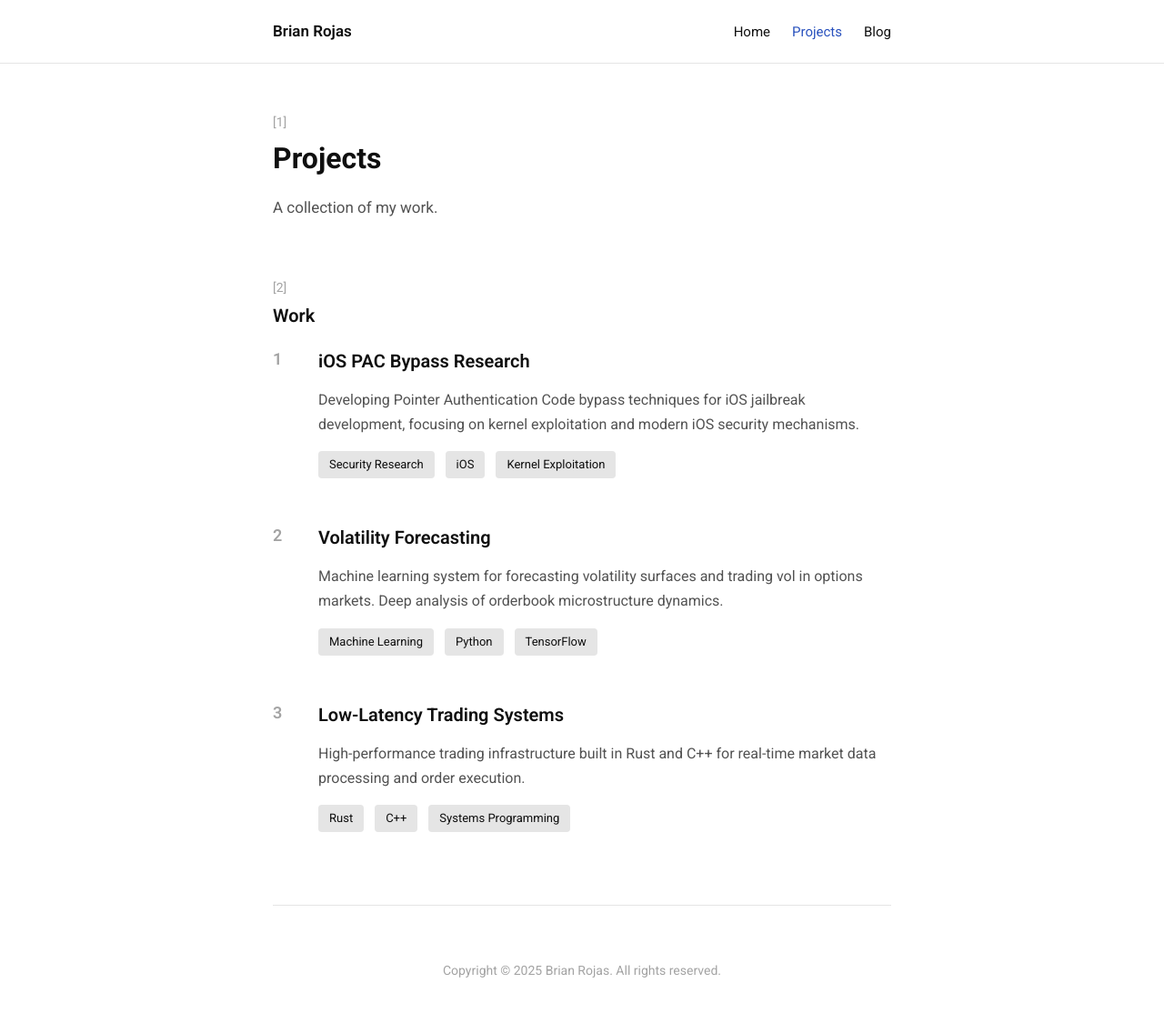
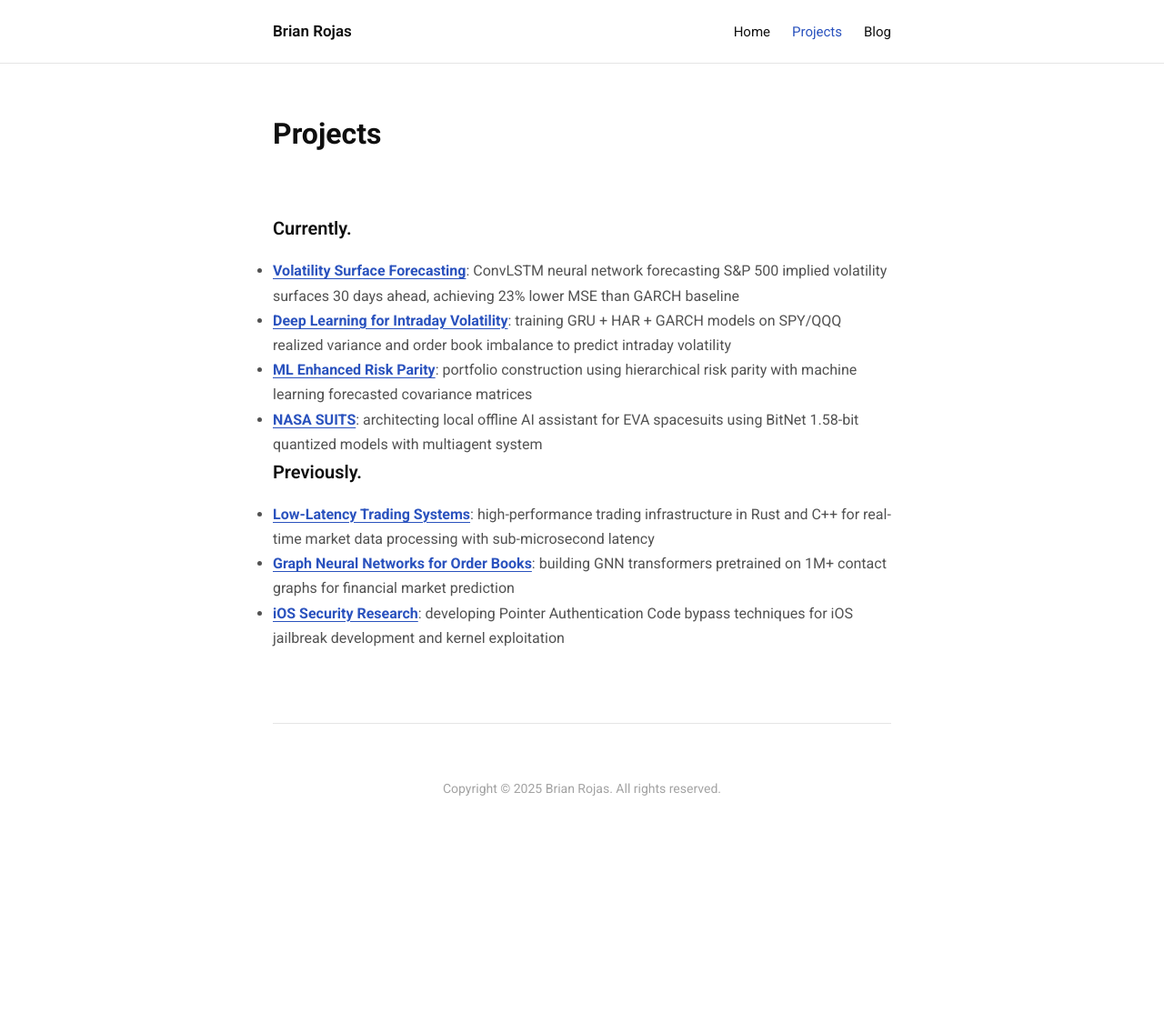
Before and after one commit to brianrojrc/brianrojrc.github.io, a Jekyll site: the page built from projects.md, in a window 1280 px wide and 1176 px high. Shown: the top 1114 px of the window at 91% size. Built offline with Jekyll 4.4.1, drawn with Linux system fonts in a browser that asks for light colours.

Commit message:
Update projects.md

```diff
--- a/projects.md
+++ b/projects.md
@@ -4,57 +4,24 @@ title: Projects
 ---
 
 <header class="page-header">
-    <span class="page-marker">[1]</span>
     <h1>Projects</h1>
-    <p class="intro">A collection of my work.</p>
 </header>
 
-<section class="projects">
-    <span class="section-marker">[2]</span>
-    <h2>Work</h2>
+<section class="projects-simple">
+    <h2 class="section-title">Currently.</h2>
 
-    <div class="project-item-detailed">
-        <div class="project-header">
-            <div class="project-number">1</div>
-            <div class="project-content">
-                <h3 class="project-title-large">iOS PAC Bypass Research</h3>
-                <p class="project-description">Developing Pointer Authentication Code bypass techniques for iOS jailbreak development, focusing on kernel exploitation and modern iOS security mechanisms.</p>
-                <div class="project-tags">
-                    <span class="tag">Security Research</span>
-                    <span class="tag">iOS</span>
-                    <span class="tag">Kernel Exploitation</span>
-                </div>
-            </div>
-        </div>
-    </div>
+    <ul class="project-list">
+        <li><strong><a href="#">Volatility Surface Forecasting</a></strong>: ConvLSTM neural network forecasting S&P 500 implied volatility surfaces 30 days ahead, achieving 23% lower MSE than GARCH baseline</li>
+        <li><strong><a href="#">Deep Learning for Intraday Volatility</a></strong>: training GRU + HAR + GARCH models on SPY/QQQ realized variance and order book imbalance to predict intraday volatility</li>
+        <li><strong><a href="#">ML Enhanced Risk Parity</a></strong>: portfolio construction using hierarchical risk parity with machine learning forecasted covariance matrices</li>
+        <li><strong><a href="#">NASA SUITS</a></strong>: architecting local offline AI assistant for EVA spacesuits using BitNet 1.58-bit quantized models with multiagent system</li>
+    </ul>
 
-    <div class="project-item-detailed">
-        <div class="project-header">
-            <div class="project-number">2</div>
-            <div class="project-content">
-                <h3 class="project-title-large">Volatility Forecasting</h3>
-                <p class="project-description">Machine learning system for forecasting volatility surfaces and trading vol in options markets. Deep analysis of orderbook microstructure dynamics.</p>
-                <div class="project-tags">
-                    <span class="tag">Machine Learning</span>
-                    <span class="tag">Python</span>
-                    <span class="tag">TensorFlow</span>
-                </div>
-            </div>
-        </div>
-    </div>
+    <h2 class="section-title">Previously.</h2>
 
-    <div class="project-item-detailed">
-        <div class="project-header">
-            <div class="project-number">3</div>
-            <div class="project-content">
-                <h3 class="project-title-large">Low-Latency Trading Systems</h3>
-                <p class="project-description">High-performance trading infrastructure built in Rust and C++ for real-time market data processing and order execution.</p>
-                <div class="project-tags">
-                    <span class="tag">Rust</span>
-                    <span class="tag">C++</span>
-                    <span class="tag">Systems Programming</span>
-                </div>
-            </div>
-        </div>
-    </div>
+    <ul class="project-list">
+        <li><strong><a href="#">Low-Latency Trading Systems</a></strong>: high-performance trading infrastructure in Rust and C++ for real-time market data processing with sub-microsecond latency</li>
+        <li><strong><a href="#">Graph Neural Networks for Order Books</a></strong>: building GNN transformers pretrained on 1M+ contact graphs for financial market prediction</li>
+        <li><strong><a href="#">iOS Security Research</a></strong>: developing Pointer Authentication Code bypass techniques for iOS jailbreak development and kernel exploitation</li>
+    </ul>
 </section>
```
